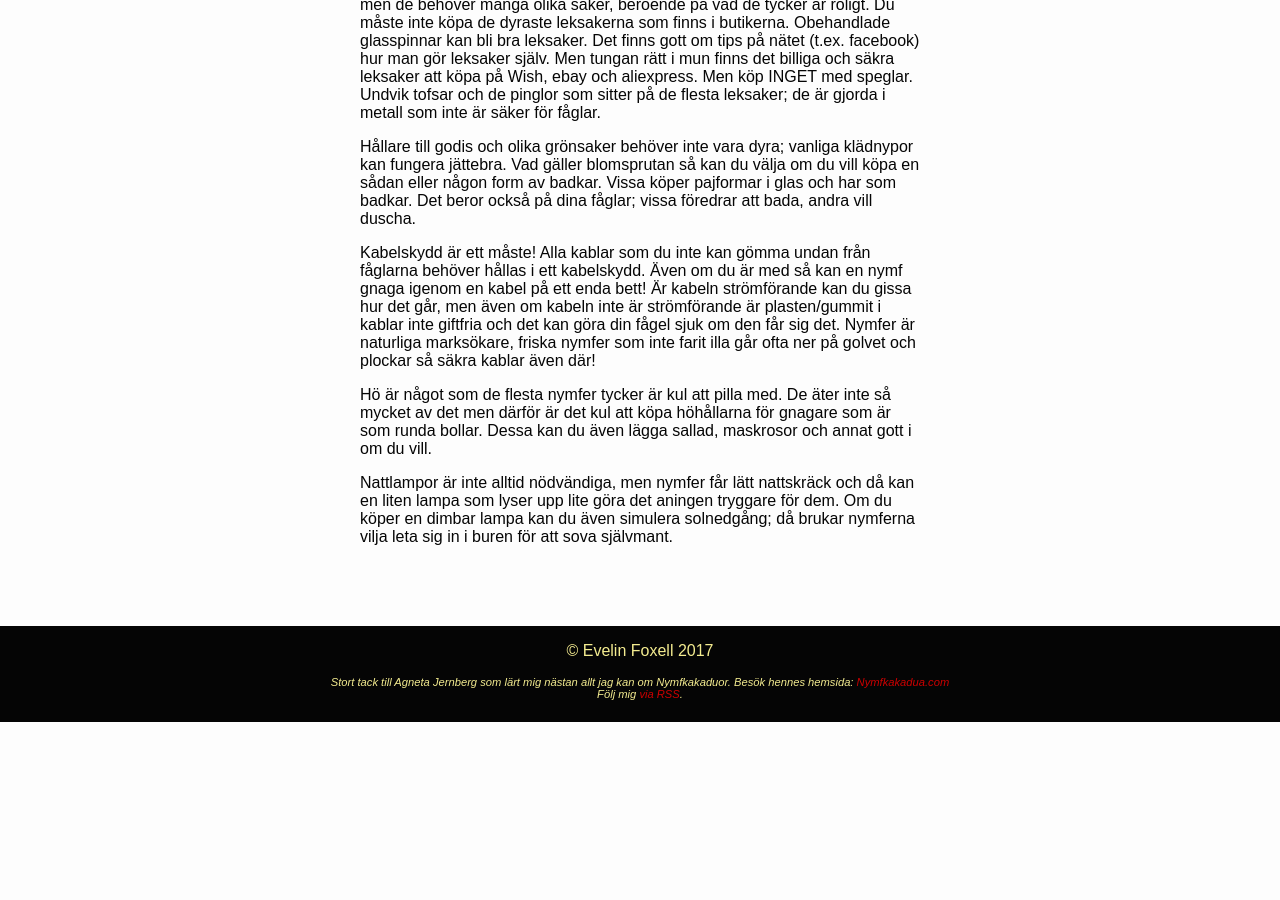
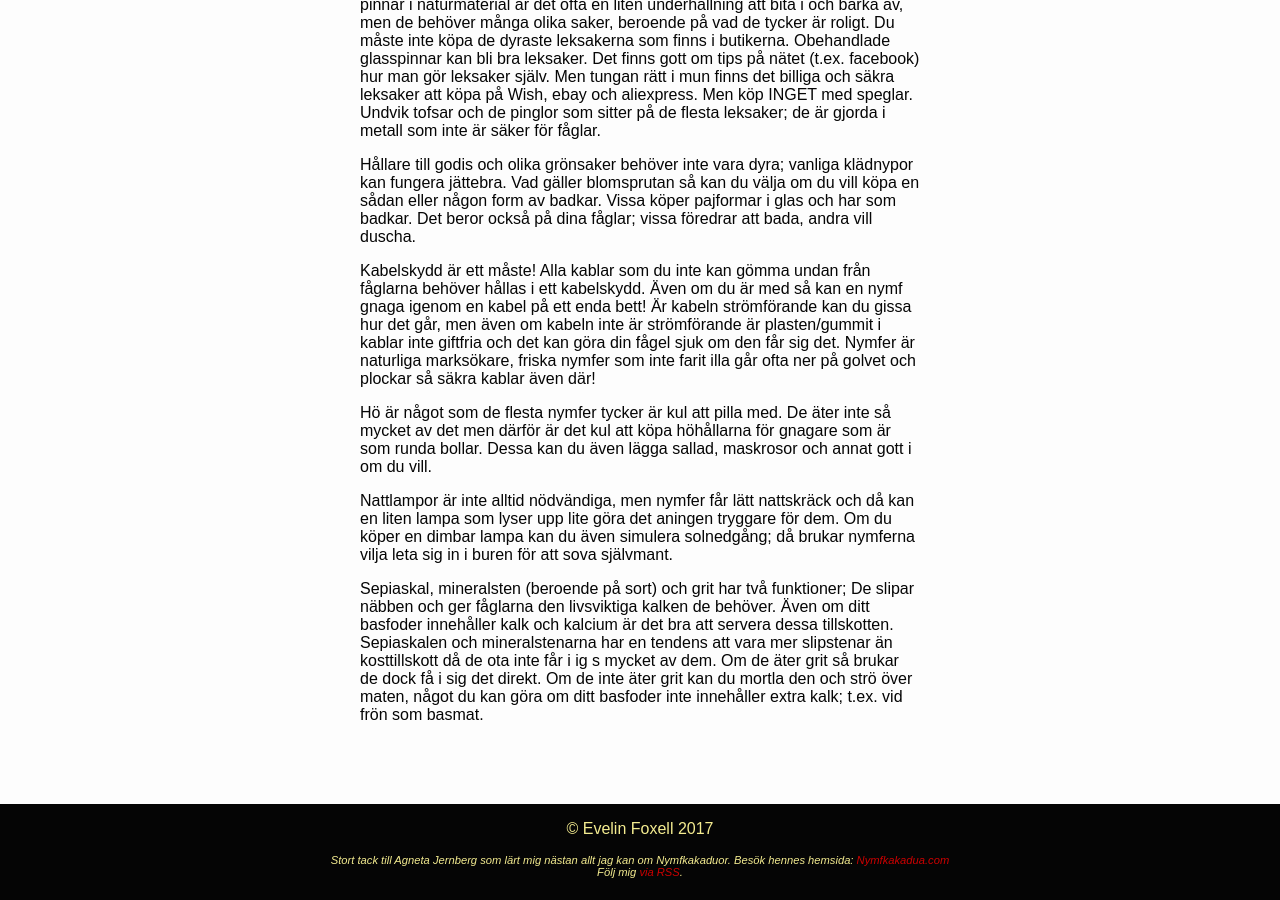
Before and after one commit to EvelinFoxell/lyrics, a Jekyll site: the page built from _articles/inkopslista.html, in a window 1280 px wide and 900 px high, scrolled down 1146 px. Built offline with Jekyll 4.4.1, drawn with Linux system fonts in a browser that asks for light colours; before the commit the page ends 1868 px from its top, so only the background shows below that; some of the changed text lies outside the part shown.

Commit message:
Update inkopslista.html
Add grit and move the cuttlebones, add section about them.

```diff
--- a/_articles/inkopslista.html
+++ b/_articles/inkopslista.html
@@ -42,6 +41,8 @@ permalink: /articles/inkopslista
 		<li>Höhållare</li>
 		<li>Olika sittplatser att ha runt om i hemmet</li>
 		<li>Massor med toapapper att torka bajs med</li>
+		<li>Sepiaskal</li>
+		<li>Grit <em>(OBS! Ska endast innehålla snäckskal)</em></li>
 	</ol>
 
 	<p>
@@ -80,4 +81,8 @@ permalink: /articles/inkopslista
 	<p>
 		Nattlampor är inte alltid nödvändiga, men nymfer får lätt nattskräck och då kan en liten lampa som lyser upp lite göra det aningen tryggare för dem. Om du köper en dimbar lampa kan du även simulera solnedgång; då brukar nymferna vilja leta sig in i buren för att sova självmant.
 	</p>
+
+	<p>
+		Sepiaskal, mineralsten (beroende på sort) och grit har två funktioner; De slipar näbben och ger fåglarna den livsviktiga kalken de behöver. Även om ditt basfoder innehåller kalk och kalcium är det bra att servera dessa tillskotten. Sepiaskalen och mineralstenarna har en tendens att vara mer slipstenar än kosttillskott då de ota inte får i ig s mycket av dem. Om de äter grit så brukar de dock få i sig det direkt. Om de inte äter grit kan du mortla den och strö över maten, något du kan göra om ditt basfoder inte innehåller extra kalk; t.ex. vid frön som basmat.
+	</p>
 </div>
```
Also changed, not shown: other parts of _articles/inkopslista.html (+0 -1 lines).
